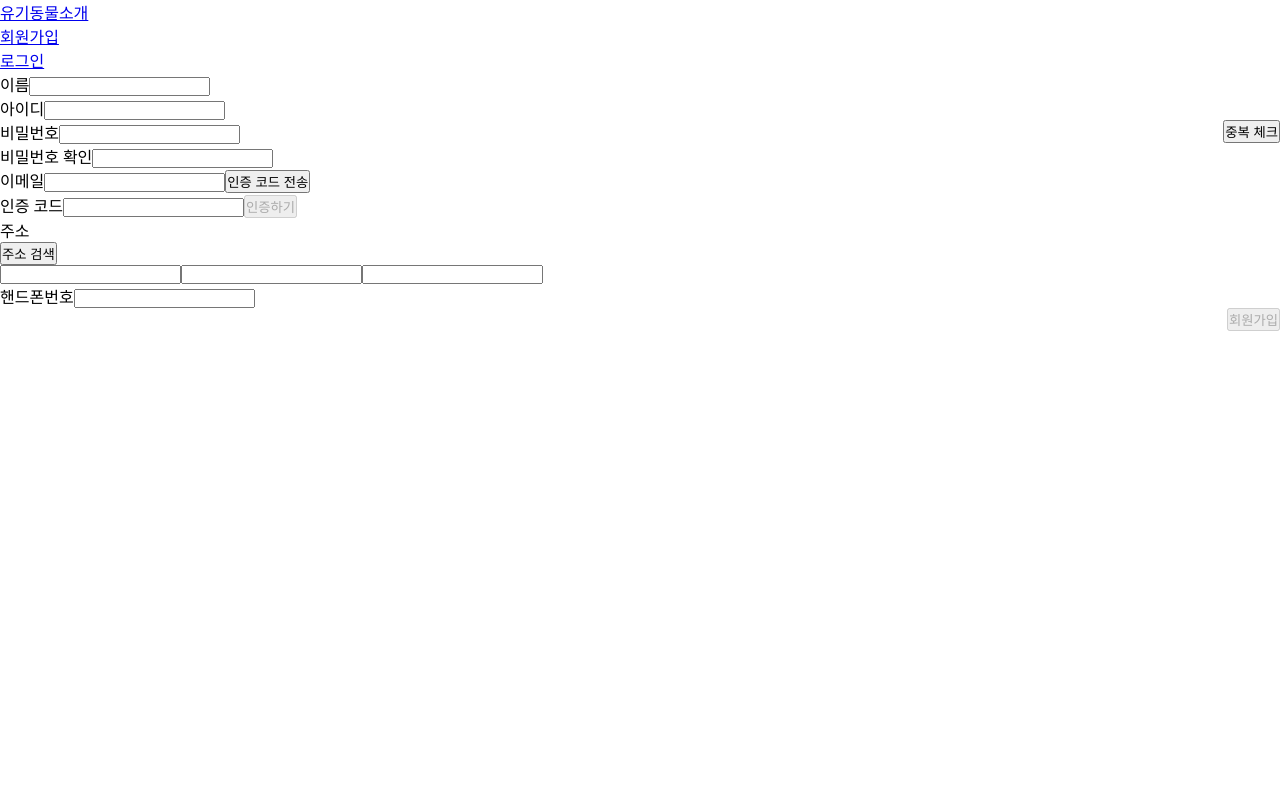
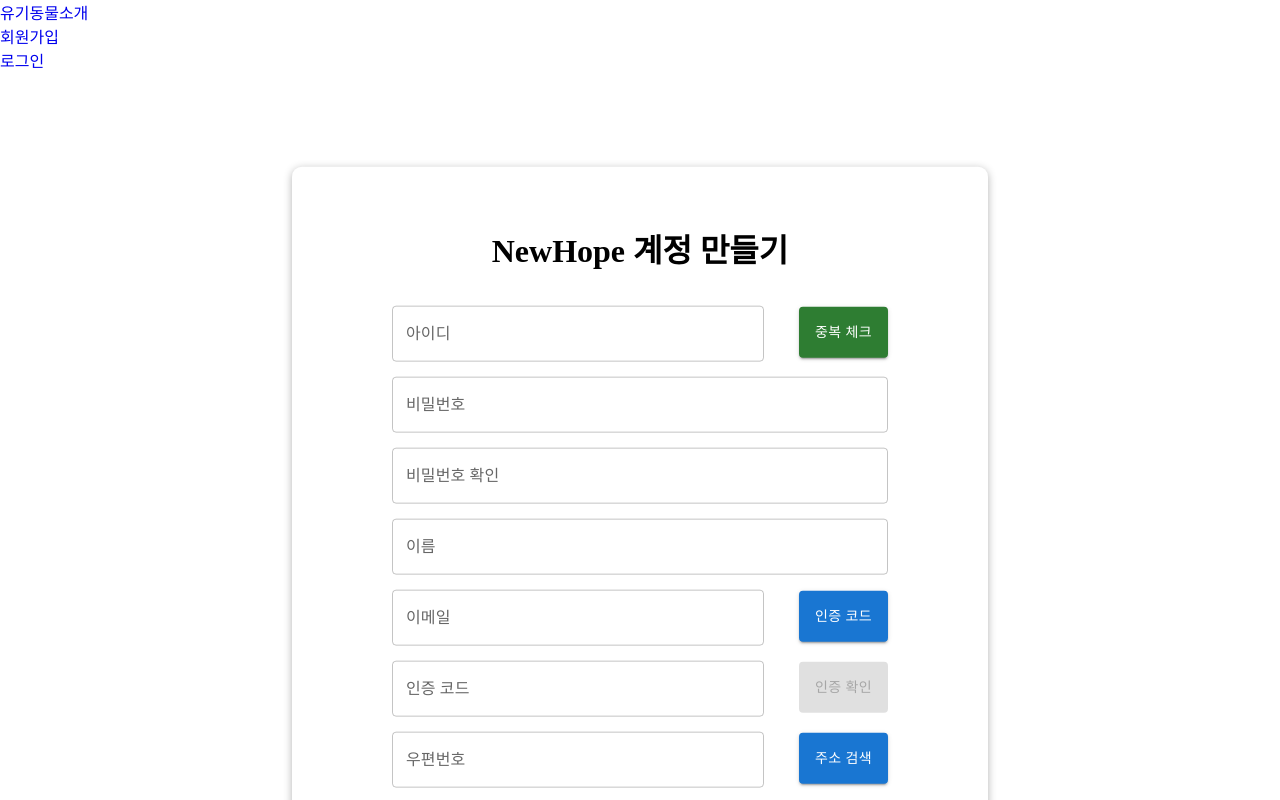
Before and after one commit to criseria/NewHope, a React (Create React App) app in the folder client/: page /register in a window 1280 px wide. Shown: the top 800 px of the page. Built offline with nearby package versions, Linux system fonts and the light colour scheme.

Commit message:
css 1차 수정(회원가입 & 로그인)

```diff
--- a/client/package.json
+++ b/client/package.json
@@ -3,10 +3,14 @@
   "version": "0.1.0",
   "private": true,
   "dependencies": {
+    "@emotion/react": "^11.11.1",
+    "@emotion/styled": "^11.11.0",
+    "@mui/material": "^5.14.18",
     "@testing-library/jest-dom": "^5.17.0",
     "@testing-library/react": "^13.4.0",
     "@testing-library/user-event": "^13.5.0",
     "axios": "^1.6.1",
+    "dompurify": "^3.0.6",
     "react": "^18.2.0",
     "react-daum-postcode": "^3.1.3",
     "react-dom": "^18.2.0",
--- a/client/src/pages/Animal.css
+++ b/client/src/pages/Animal.css
@@ -1,24 +1,81 @@
 .animal-container {
+  width: 80%;
   display: flex;
   flex-wrap: wrap;
-    justify-content: space-between;
+  justify-content: center;
+  /* 가로 정렬 중앙 정렬 */
+  margin: 0 auto;
+  /* 좌우 여백을 자동으로 설정하여 전체를 가운데 정렬 */
 }
 
 .animal-item {
   width: 23%;
-    margin-bottom: 20px;
+  margin: 20px 2%;
+  text-align: center;
+  /* 이미지를 가운데 정렬 */
+  padding: 20px 10px 20px 10px;
+  border-radius: 10px;
+  box-sizing: border-box;
+  box-shadow: 0px 2px 8px rgba(0, 0, 0, 0.3);
 }
 
+.thumb :hover {
+  -webkit-transform: scale(1.05);
+  transform: scale(1.05);
+}
+
+
 .thumb {
-    width: 250px;
+  width: 100%;
   height: 250px;
   overflow: hidden;
   border-radius: 8px;
+  text-align: center;
+  /* 이미지를 가운데 정렬 */
 }
 
 .thumb img {
-    width: 100%;
+  width: 90%;
   height: 100%;
   object-fit: cover;
   object-position: center;
 }
+
+.body-container {
+  width: 100%;
+  height: 80%;
+  text-align: center;
+}
+
+.text {
+  padding-top: 10px;
+  color: #555555;
+}
+
+
+.filter-button button {
+  background-color: white;
+  color: #594a41;
+  padding: 15px 30px;
+  border: none;
+  cursor: pointer;
+  font-size: 18px;
+  font-weight: 600;
+}
+
+.filter-button button.active {
+  background-color: #594a41;
+  color: white;
+}
+
+.filter-button{
+  display: inline-block;
+  overflow: hidden;
+  border: 1px solid #ddd;
+  border-radius: 10px;
+  box-shadow: 0px 2px 8px rgba(0, 0, 0, 0.3);
+}
+
+h1{
+  margin-bottom: 20px;
+}
--- a/client/src/pages/AnimalInfo.css
+++ b/client/src/pages/AnimalInfo.css
@@ -1,23 +1,192 @@
-
+*{
+    text-decoration: none;
+}
 
 .slick-slide img {
     object-fit: cover;
-    height: 500px;
     width: 100%;
+    height: 400px;
     box-sizing: border-box;
 }
 
 .slick-slider {
-    width: 50%;
+    width: 100%;
     height: 500px;
 }
 
 .slick-next {
+    top: 40%;
     z-index: 999;
     right: 15px;
 }
 
 .slick-prev {
+    top: 40%;
     z-index: 999;
     left: 15px;
 }
+
+.slick-dots {
+    bottom: 100px;
+}
+
+.animal-info-container {
+    display: flex;
+    justify-content: space-around;
+    align-items: flex-start;
+    padding: 20px;
+    margin: 0 auto;
+    max-width: 1400px;
+}
+
+.slider-container {
+    width: 100%;
+    max-width: 500px;
+}
+
+.details-container {
+    width: 40%;
+}
+
+.additional-info-container {
+    display: flex;
+    justify-content: space-between;
+    margin-top: 20px;
+}
+
+.label-container {
+    width: 48%;
+}
+
+label {
+    display: block;
+    font-weight: bold;
+    margin-bottom: 5px;
+}
+
+table {
+    width: 100%;
+    margin-top: 20px;
+    border-collapse: collapse;
+    border-spacing: 0;
+    box-sizing: border-box;
+    box-shadow: 0px 2px 8px rgba(0, 0, 0, 0.3);
+}
+
+table,
+th,
+td {
+    font-size: 20px;
+    border: 3px solid #ddd;
+}
+
+th,
+td {
+    padding: 20px;
+    text-align: center;
+}
+
+td{
+    font-weight: bold;
+}
+
+th {
+    background-color: #594a41;
+    color: #fff;
+}
+
+.video-introduction {
+    margin-top: 20px;
+    display: flex;
+    flex-direction: column;
+}
+
+.introduction {
+    margin-bottom: 20px;
+}
+
+.video-url {
+    width: 50%;
+}
+
+.additional-info-container {
+    margin: 0 auto;
+    max-width: 1200px;
+}
+
+.animal-concern {
+    max-width: 1200px;
+    margin: 0 auto;
+    padding: 30px;
+    border-top: 1px solid #ddd;
+    border-bottom: 1px solid #ddd;
+    line-height: 180%;
+}
+
+.button{
+    min-width: 240px;
+    height: 50px;
+    background-color: #009d8f;
+    color: #fff;
+    border-radius: 25px;
+    margin: 0 auto;
+    line-height: 50px;
+    margin-top: 60px;
+    margin-bottom: 60px;
+}
+
+.button-container{
+    text-align: center;
+}
+
+.animal-name{
+    font-family: "nanumsquare";
+    font-weight: 600;
+    font-size: 40px;
+    color: #333333;
+}
+
+.animal-info-manage{
+    padding-bottom: 40px;
+}
+
+.animal-info-manage dl dt{
+    display: inline-block;
+    float: left;
+    margin-right: 10px;
+    height: 26px;
+    background-color: #fff;
+    border: 2px solid #594a41;
+    border-radius: 13px;
+    padding: 0 10px;
+    line-height: 24px;
+}
+
+.animal-info-manage dd{
+    display: inline-block;
+    float: left;
+    line-height: 26px;
+}
+
+.animal-info-bio{
+    box-shadow: 0px 2px 8px rgba(0,0,0,0.3);
+}
+
+.layout-col {
+    display: block;
+    overflow: hidden;
+    position: relative;
+}
+
+.animal-info-bio dl{
+    display: block;
+    overflow: hidden;
+    position: relative;
+    background: #fff;
+    font-size: 15px;
+    color: #555555;
+}
+
+h3{
+    margin-bottom: 20px;
+}
--- /dev/null
+++ b/client/src/pages/Login.css
@@ -0,0 +1,41 @@
+.login-container a {
+    color: rgb(26, 115, 232);
+}
+
+.login-container h1 {
+    font-size: 36px;
+}
+
+.login-container .text {
+    font-size: 16px;
+    margin-bottom: 30px;
+    margin-top: -20px;
+}
+
+.login-container {
+    max-width: 600px;
+    width: auto;
+    min-height: 400px;
+    height: auto;
+    border-radius: 10px;
+    box-shadow: 0px 2px 8px rgba(0, 0, 0, 0.3);
+    padding: 58px 100px 46px;
+}
+
+.login-container Button{
+    float: right;
+}
+
+.label-text{
+    text-align: center;
+    margin-top: 70px;
+}
+
+.login-container .MuiTextField-root{
+    width: 100%;
+}
+
+.input-id,
+.input-pw{
+    margin-top: 15px;
+}
--- a/client/src/pages/Login.js
+++ b/client/src/pages/Login.js
@@ -1,6 +1,10 @@
 import React, { useState } from 'react';
 import useLogin from '../hooks/useLogin';
 import { useAuth } from '../contexts/AuthContext';
+import '../pages/Login.css';
+import { Link } from 'react-router-dom';
+import TextField from '@mui/material/TextField';
+import Button from '@mui/material/Button';
 
 function LoginPage() {
     const Login = useLogin();
@@ -39,14 +43,37 @@ function LoginPage() {
             width: '100%', height: '100vh'
         }}>
             <form style={{ display: 'flex', flexDirection: 'column' }} onSubmit={onSubmitHandler}>
-                <label>아이디</label>
-                <input type='text' value={userId} onChange={onIdHandler} />
-                <label>비밀번호</label>
-                <input type='password' value={Password} onChange={onPasswordHandler} />
-                <br />
-                <button type="submit">
-                    Login
-                </button>
+                <div className='login-container'>
+                    <h1>로그인하세요</h1>
+                    <label className='text'>다양한 봉사활동티켓을 구매 할 수 있어요!</label>
+                    <div className='input-id'>
+                        <TextField
+                            helperText="Please enter your Id"
+                            id="demo-helper-text-misaligned"
+                            label="아이디"
+                            type='text'
+                            value={userId}
+                            onChange={onIdHandler}
+                        />
+                    </div>
+                    <p></p>
+                    <div className='input-pw'>
+                        <TextField
+                            helperText="Please enter your Password"
+                            id="demo-helper-text-misaligned"
+                            label="비밀번호"
+                            type='password'
+                            value={Password}
+                            onChange={onPasswordHandler}
+                        />
+                    </div>
+                    <br />
+                    <Button type="submit" variant="contained" size="medium">
+                        Login
+                    </Button>
+
+                    <label className='label-text'>NewHope가 처음이신가요? <Link to='/register'>회원가입</Link></label>
+                </div>
             </form>
         </div>
     )
--- a/client/src/pages/Register.css
+++ b/client/src/pages/Register.css
@@ -8,6 +8,7 @@
     width: 100%;
     height: 100%;
     background-color: rgba(0, 0, 0, 0.5);
+    z-index: 9999;
   }
 
   .modal-content {
@@ -17,3 +18,48 @@
     height: 600px;
     width: 600px;
   }
+
+  .container{
+    max-width: 600px;
+    width: auto;
+    min-height: 600px;
+    height: auto;
+    border-radius: 10px;
+    box-shadow: 0px 2px 8px rgba(0, 0, 0, 0.3);
+    padding: 58px 100px 46px;
+    margin: 0 auto;
+    transform:translate(0%,10%);
+  }
+
+  .register{
+    display: flex;
+    align-items: center;
+  }
+
+
+.container .MuiTextField-root{
+  width: 100%;
+  margin-top: 15px;
+}
+
+.container .form-id .MuiTextField-root,
+.container .form-email .MuiTextField-root,
+.container .form-verificationCode .MuiTextField-root,
+.container .form-postcode .MuiTextField-root
+{
+  width: 75%;
+}
+
+.container .form-address .MuiTextField-root{
+  width:100%;
+}
+
+.container .MuiButton-root{
+  float: right;
+  padding: 13px 16px;
+  margin-top: 16px;
+}
+
+.container h1{
+  text-align: center;
+}
--- a/client/src/pages/Register.js
+++ b/client/src/pages/Register.js
@@ -3,6 +3,8 @@ import { fetcher } from '../utils/fetcher'
 import { useNavigate } from 'react-router-dom';
 import DaumPostcode from 'react-daum-postcode';
 import useEmailVerification from '../hooks/useEmailVerification';
+import TextField from '@mui/material/TextField';
+import Button from '@mui/material/Button';
 import './Register.css';
 
 function Register() {
@@ -34,16 +36,26 @@ function Register() {
   const navigate = useNavigate();
 
   useEffect(() => {
-    setIsSignUpButtonEnabled(isCodeVerified);
-  }, [isCodeVerified]);
+    setIsSignUpButtonEnabled(isCodeVerified && formData.userId && formData.authCode);
+  }, [isCodeVerified, formData.userId, formData.authCode]);
 
   const handleVerificationCodeInput = (e) => {
     const { value } = e.target;
     setFormData({ ...formData, authCode: value });
   };
 
+  // 이메일 인증 코드 발송버튼
   const handleSendVerification = async () => {
+    if (!formData.userEmail) {
+      alert('이메일을 입력해주세요.');
+      return;
+    }
+
+    try {
       await sendVerificationEmail(formData.userEmail);
+    } catch (error) {
+      console.error('이메일 발송 실패:', error);
+    }
   };
 
   const handleVerifyCode = () => {
@@ -125,7 +137,6 @@ function Register() {
         alert('이미 등록된 아이디입니다.');
         setIsSignUpButtonEnabled(false);
       } else {
-        setIsSignUpButtonEnabled(true);
         alert('사용 가능한 아이디입니다.');
       }
     } catch (error) {
@@ -174,77 +185,102 @@ function Register() {
   };
 
   return (
-    <div className="container mt-4">
+    <div className='register'>
+      <div className="container">
         <form onSubmit={handleSubmit}>
-        <div className="form-group">
-          <label>이름</label>
-          <input type="text" name="userName" value={formData.userName} onChange={handleInputChange} className="form-control" />
+          <h1>NewHope 계정 만들기</h1>
+          <div className="form-id">
+            <TextField
+              id="demo-helper-text-misaligned"
+              label="아이디"
+              type='text'
+              name="userId"
+              value={formData.userId}
+              onChange={handleInputChange}
+            />
+            <Button type="button" color='success' variant="contained" size="medium" onClick={handleIdCheck}>
+              중복 체크
+            </Button>
           </div>
           <p></p>
           <div className="form-group">
-          <label>아이디</label>
-          <input type="text" name="userId" value={formData.userId} onChange={handleInputChange} className="form-control" />
-        </div>
+            <TextField
+              id="demo-helper-text-misaligned"
+              label="비밀번호"
+              type='password'
+              name="userPassword"
+              value={formData.userPassword}
+              onChange={handleInputChange}
+            />
             <p></p>
-        <button
-          className="btn btn-warning"
-          style={{ float: 'right' }}
-          type="button"
-          onClick={handleIdCheck}
-        >
-          중복 체크
-        </button>
-        <p></p>
-        <div className="form-group">
-          <label>비밀번호</label>
-          <input type="password" name="userPassword" value={formData.userPassword} onChange={handleInputChange} className="form-control" />
             <span style={{ color: 'red' }}>{passwordError}</span>
           </div>
           <p></p>
           <div className="form-group">
-          <label>비밀번호 확인</label>
-          <input type="password" name="passwordConfirm" value={formData.passwordConfirm} onChange={handleInputChange} className="form-control" />
+            <TextField
+              id="demo-helper-text-misaligned"
+              label="비밀번호 확인"
+              type='password'
+              name="passwordConfirm"
+              value={formData.passwordConfirm}
+              onChange={handleInputChange}
+            />
             <span style={{ color: 'red' }}>{passwordMatchError}</span>
           </div>
           <p></p>
           <div className="form-group">
-          <label>이메일</label>
-          <input type="text" name="userEmail" value={formData.userEmail} onChange={handleInputChange} className="form-control" />
+            <TextField
+              id="demo-helper-text-misaligned"
+              label="이름"
+              type='text'
+              name="userName"
+              value={formData.userName}
+              onChange={handleInputChange}
+            />
+          </div>
+          <p></p>
+          <div className="form-email">
+            <TextField
+              id="demo-helper-text-misaligned"
+              label="이메일"
+              type='text'
+              name="userEmail"
+              value={formData.userEmail}
+              onChange={handleInputChange}
+            />
             <span style={{ color: 'red' }}>{emailError}</span>
-          <button
-            className="btn btn-warning"
-            type="button"
-            onClick={handleSendVerification}
-            disabled={isVerificationSent}
-          >
-            인증 코드 전송
-          </button>
+            <Button type="button" variant="contained" size="medium" onClick={handleSendVerification} disabled={isVerificationSent}>
+              인증 코드
+            </Button>
+
           </div>
-        <div className="form-group">
-          <label>인증 코드</label>
-          <input
-            type="text"
+          <div className="form-verificationCode">
+            <TextField
+              id="demo-helper-text-misaligned"
+              label="인증 코드"
+              type='text'
               name="verificationCode"
               value={formData.verificationCode}
               onChange={handleVerificationCodeInput}
-            className="form-control"
             />
-          <button
-            className="btn btn-warning"
-            type="button"
-            onClick={handleVerifyCode}
-            disabled={!isVerificationSent}
-          >
-            인증하기
-          </button>
+            <Button type="button" variant="contained" color='success' size="medium" onClick={handleVerifyCode} disabled={!isVerificationSent}>
+              인증 확인
+            </Button>
           </div>
           <p></p>
-        <div className="form-group">
-          <label>주소</label>
           <div>
-            <button type='button' onClick={handleAddressSearch}>
+            <div className='form-postcode'>
+              <TextField
+                id="demo-helper-text-misaligned"
+                label="우편번호"
+                type='text'
+                name="postcode"
+                value={formData.userPostcode}
+                readOnly
+              />
+              <Button type="button" variant="contained" size="medium" onClick={handleAddressSearch}>
                 주소 검색
-            </button>
+              </Button>
             </div>
             {isPostcodeOpen && (
               <div className="modal">
@@ -254,25 +290,51 @@ function Register() {
                 </div>
               </div>
             )}
-          <input type="text" name="postcode" value={formData.userPostcode} className="form-control" readOnly />
-          <input type="text" name="userAddress" value={formData.userAddress} onChange={handleInputChange} className="form-control" />
-          <input type="text" name='userDetailAddress' value={formData.userDetailAddress} onChange={handleInputChange} className="form-control" />
+            <div className='form-address'>
+              <TextField
+                id="demo-helper-text-misaligned"
+                label="주소"
+                type='text'
+                name="userAddress"
+                value={formData.userAddress}
+                readOnly
+              />
+              <TextField
+                id="demo-helper-text-misaligned"
+                label="상세주소"
+                type='text'
+                name="userDetailAddress"
+                value={formData.userDetailAddress}
+                onChange={handleInputChange}
+              />
+            </div>
           </div>
           <p></p>
           <div className="form-group">
-          <label>핸드폰번호</label>
-          <input type="text" name="userPhoneNum" value={formData.userPhoneNum} onChange={handleInputChange} className="form-control" />
+            <TextField
+              id="demo-helper-text-misaligned"
+              label="핸드폰번호"
+              type='text'
+              name="userPhoneNum"
+              value={formData.userPhoneNum}
+              onChange={handleInputChange}
+            />
           </div>
           <p></p>
-        <button
+          {/* <button
             className="btn btn-warning"
             style={{ float: 'right' }}
             type="submit"
             disabled={!isSignUpButtonEnabled}
           >
             회원가입
-        </button>
+          </button> */}
+          <Button type="submit" variant="contained" size="medium" disabled={!isSignUpButtonEnabled}>
+            회원가입
+          </Button>
+
         </form>
+      </div>
     </div>
   );
 }
```
Also changed, not shown: client/src/pages/Animal.js (+40 -4 lines), client/src/pages/AnimalInfo.js (+41 -30 lines), 2 other files (tests, documents, lock files or other folders). Lines whose indentation alone changed are shown as unchanged.
